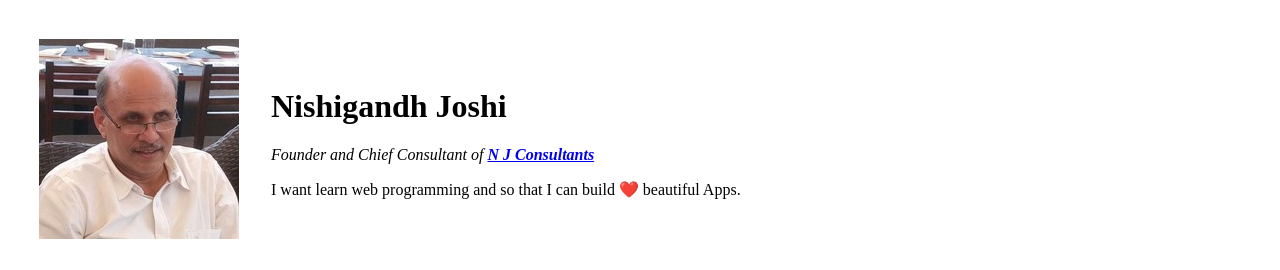
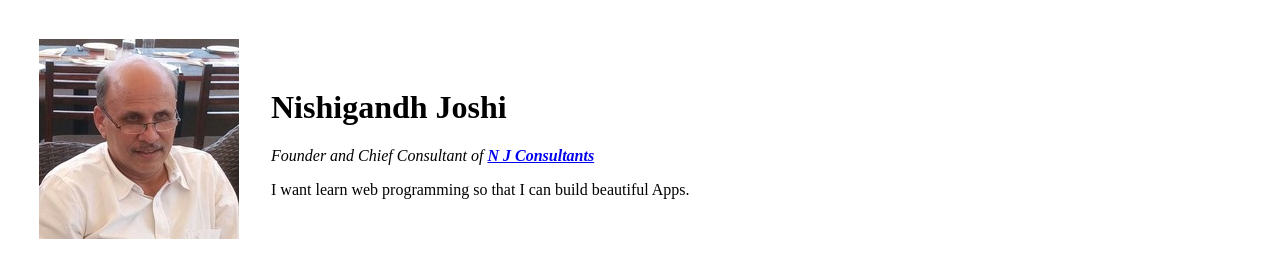
Before and after one commit to nishigandhjoshi/cv, a plain HTML site: page index.html in a window 1280 px wide. Shown: the top 270 px of the page. Drawn offline with Linux system fonts and the light colour scheme.

Commit message:
Update index.html

```diff
--- a/index.html
+++ b/index.html
@@ -15,7 +15,7 @@
       <td>
         <h1>Nishigandh Joshi</h1>
         <p><em>Founder and Chief Consultant of <strong><a href="https://www.njconsultants.com">N J Consultants</a></strong></em></p>
-        <p>I want learn web programming and so that I can build ❤️ beautiful Apps.</p>
+        <p>I want learn web programming so that I can build beautiful Apps.</p>
       </td>
     </tr>
   </table>
```
